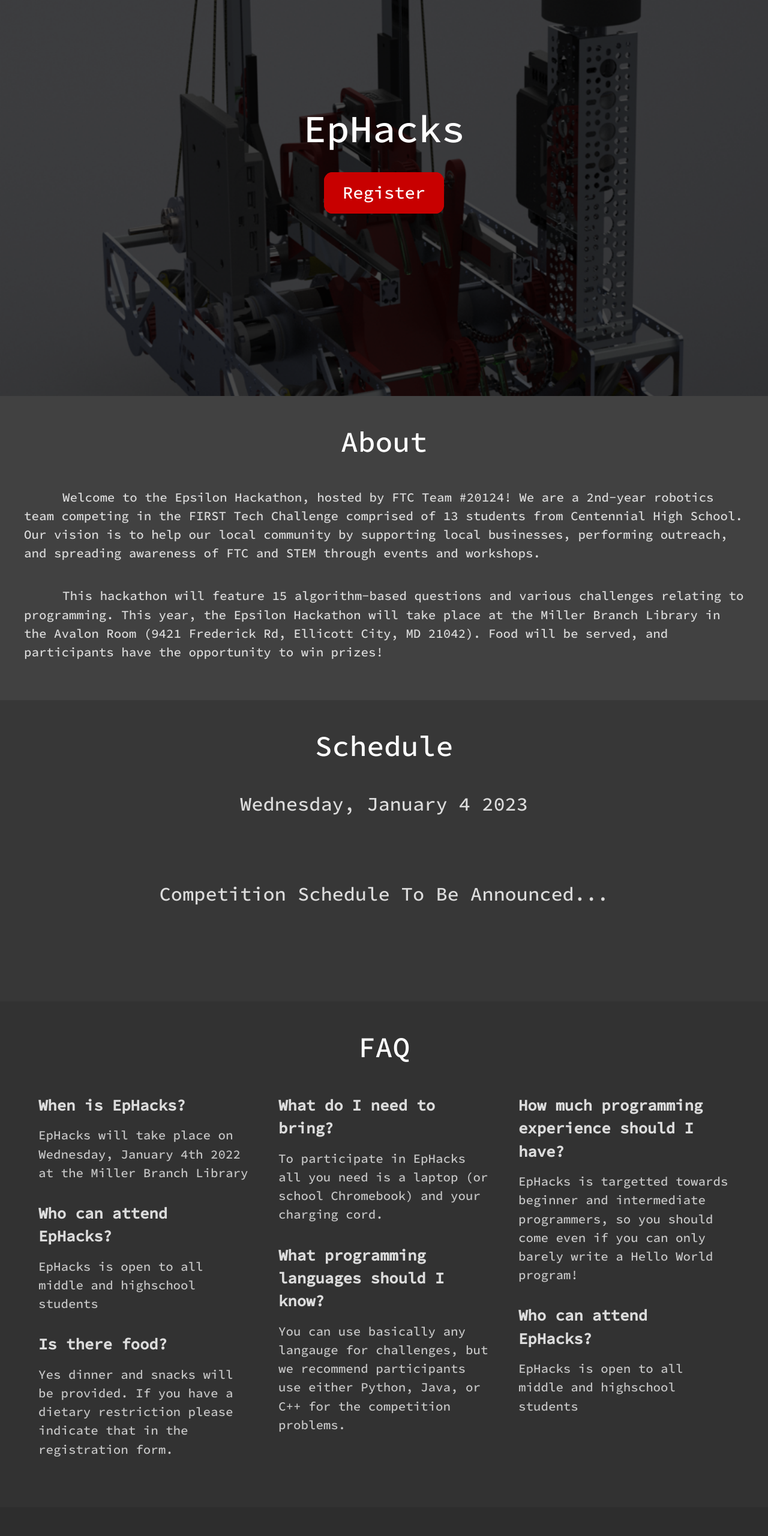
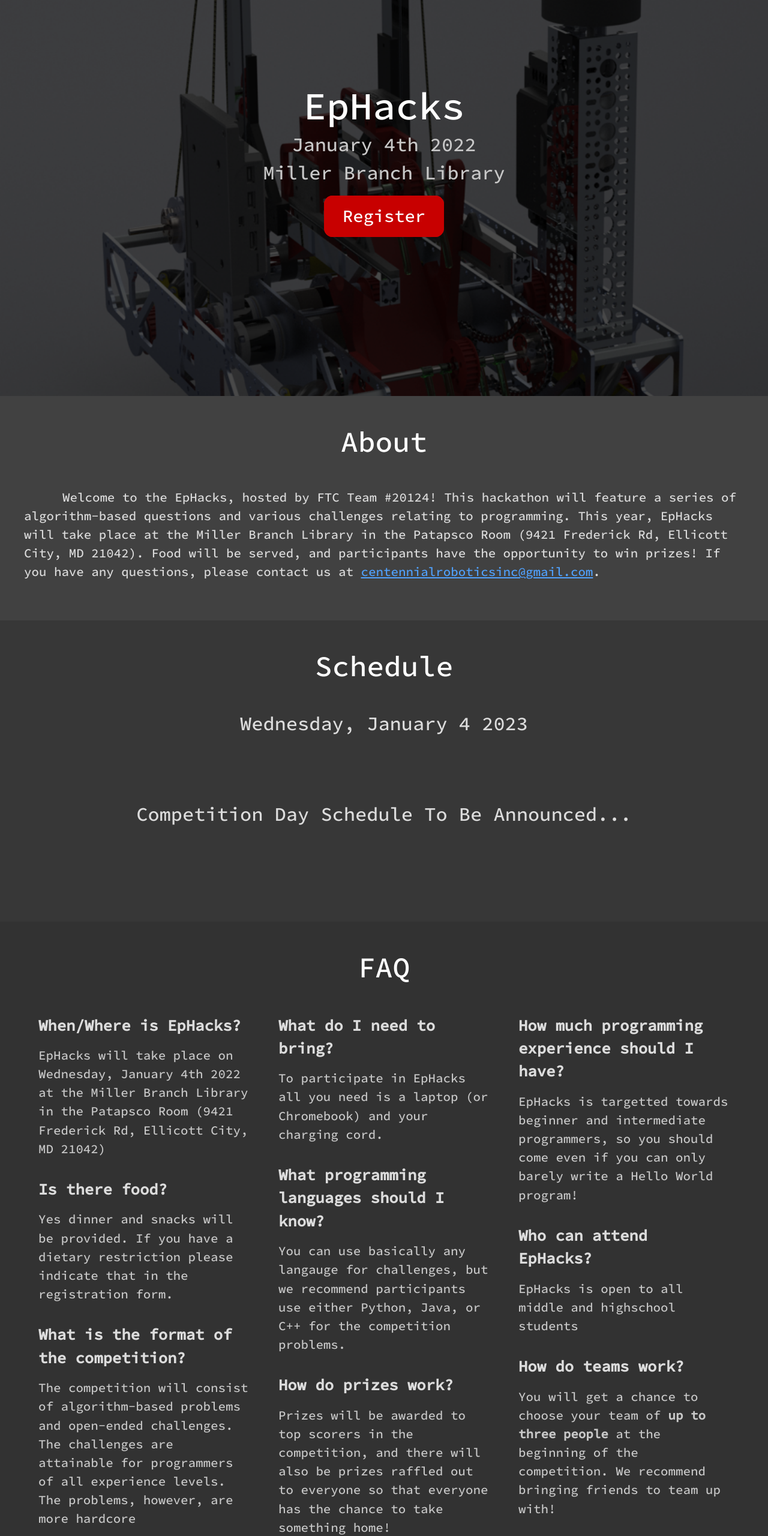
Before and after one commit to teky1/EpHacks, a plain HTML site: page index.html in a window 1280 px wide. Shown: the part 140-2700 px from the top of the page at 60% size. Drawn offline with nearby package versions, Linux system fonts and the light colour scheme.

Commit message:
final touches hopefully?

```diff
--- a/index.html
+++ b/index.html
@@ -38,7 +38,7 @@
                         <a href="#team" class="nav-link">Team</a>
                     </li>
                     <li class="nav-item">
-                        <a href="#" class="nav-link registerBtn">Register</a>
+                        <a href="https://forms.gle/p87Y1A9PnvhgFeSv8" target="_blank" class="nav-link registerBtn">Register</a>
                     </li>
                 </ul>
             </div>
@@ -48,22 +48,22 @@
     <div class="container-fluid hero align-items-center" style="display: flex;">
         <div class="mx-auto my-auto text-center" style="display:inline-block">
             <h1 class="display-1">EpHacks</h1>
-            <a href="#" class="registerBtn" id="heroRegister">Register</a>
+            <h3 id="date">January 4th 2022</h3>
+            <h3 id="location">Miller Branch Library</h3>
+            <a href="https://forms.gle/p87Y1A9PnvhgFeSv8" target="_blank" class="registerBtn" id="heroRegister">Register</a>
         </div>
     </div>
 
     <div class="container-fluid section" id="about">
         <div class="sectionContainer">
             <h1 class="sectionTitle">About</h1>
-            <p> Welcome to the Epsilon Hackathon, hosted by FTC Team #20124! We are a 2nd-year robotics team competing in the FIRST Tech Challenge comprised of 13 students from Centennial High School. Our vision is to help our local community by supporting local businesses, performing outreach, and spreading awareness of FTC and STEM through events and workshops. </p>
-            <br>
-            <p>This hackathon will feature 15 algorithm-based questions and various challenges relating to programming. This year, the Epsilon Hackathon will take place at the Miller Branch Library in the Avalon Room (9421 Frederick Rd, Ellicott City, MD 21042). Food will be served, and participants have the opportunity to win prizes!</p>
+            <p> Welcome to the EpHacks, hosted by FTC Team #20124! This hackathon will feature a series of algorithm-based questions and various challenges relating to programming. This year, EpHacks will take place at the Miller Branch Library in the Patapsco Room (9421 Frederick Rd, Ellicott City, MD 21042). Food will be served, and participants have the opportunity to win prizes! If you have any questions, please contact us at <a style="color:rgb(80, 161, 253)" href="mailto:centennialroboticsinc@gmail.com">centennialroboticsinc@gmail.com</a>.</p>
         </div>
     </div>
 
     <div class="container-fluid section" id="schedule">
         <h1 class="sectionTitle">Schedule</h1>
-        <h2>Wednesday, January 4 2023</h2><h2>Competition Schedule To Be Announced...</h2>
+        <h2>Wednesday, January 4 2023</h2><h2>Competition Day Schedule To Be Announced...</h2>
     </div>
 
     <div class="container-fluid section" id="faq">
@@ -72,26 +72,30 @@
             <div class="row">
                 <div class="col-md-4 faqColumn">
                     <div class="container faqQuestion">
-                        <span class="question">When is EpHacks?</span>
-                        <span class="answer">EpHacks will take place on Wednesday, January 4th 2022 at the Miller Branch Library</span>
-                    </div>
-                    <div class="container faqQuestion">
-                        <span class="question">Who can attend EpHacks?</span>
-                        <span class="answer">EpHacks is open to all middle and highschool students</span>
+                        <span class="question">When/Where is EpHacks?</span>
+                        <span class="answer">EpHacks will take place on Wednesday, January 4th 2022 at the Miller Branch Library in the Patapsco Room (9421 Frederick Rd, Ellicott City, MD 21042)</span>
                     </div>
                     <div class="container faqQuestion">
                         <span class="question">Is there food?</span>
                         <span class="answer">Yes dinner and snacks will be provided. If you have a dietary restriction please indicate that in the registration form.</span>
                     </div>
+                    <div class="container faqQuestion">
+                        <span class="question">What is the format of the competition?</span>
+                        <span class="answer">The competition will consist of algorithm-based problems and open-ended challenges. The challenges are attainable for programmers of all experience levels. The problems, however, are more hardcore</span>
+                    </div>
                 </div>
                 <div class="col-md-4 faqColumn">
                     <div class="container faqQuestion">
                         <span class="question">What do I need to bring?</span>
-                        <span class="answer">To participate in EpHacks all you need is a laptop (or school Chromebook) and your charging cord.</span>
+                        <span class="answer">To participate in EpHacks all you need is a laptop (or Chromebook) and your charging cord.</span>
                     </div>
                     <div class="container faqQuestion">
                         <span class="question">What programming languages should I know?</span>
                         <span class="answer">You can use basically any langauge for challenges, but we recommend participants use either Python, Java, or C++ for the competition problems.</span>
+                    </div>
+                    <div class="container faqQuestion">
+                        <span class="question">How do prizes work?</span>
+                        <span class="answer">Prizes will be awarded to top scorers in the competition, and there will also be prizes raffled out to everyone so that everyone has the chance to take something home!</span>
                     </div>
                 </div>
                 <div class="col-md-4 faqColumn">
@@ -103,15 +107,20 @@
                         <span class="question">Who can attend EpHacks?</span>
                         <span class="answer">EpHacks is open to all middle and highschool students</span>
                     </div>
+                    <div class="container faqQuestion">
+                        <span class="question">How do teams work?</span>
+                        <span class="answer">You will get a chance to choose your team of <b>up to three people</b> at the beginning of the competition. We recommend bringing friends to team up with!</span>
+                    </div>
                 </div>
             </div>
         </div>
     </div>
 
     <div class="container-fluid section" id="team">
-        <h1 class="sectionTitle">Our Team</h1>
+        <h1 class="sectionTitle">Team Epsilon #20124</h1>
         <div class="sectionContainer">
-            <p>Lorem ipsum dolor sit amet, consectetur adipiscing elit. Vestibulum eros ante, consectetur id turpis non, molestie pretium nisl. Ut euismod sit amet justo id ullamcorper. Morbi massa nisi, rutrum at ornare at, mattis ut tellus. Pellentesque et mauris mi. Suspendisse potenti. Etiam placerat iaculis augue, nec gravida lorem ultricies nec. Pellentesque non bibendum nulla, ut dapibus arcu. Nulla elementum nisl non arcu euismod pharetra. Aenean ligula sapien, aliquet vel lacus quis, dignissim consequat libero. Fusce id accumsan orci, ac dictum dolor. Proin eget scelerisque est, at porta sapien. Suspendisse sodales ex ut erat posuere pulvinar sit amet in enim. Cras non condimentum risus, nec facilisis velit. Maecenas nec luctus est. Cras turpis sapien, tempor sit amet ante vel, fringilla volutpat massa.</p>
+            <img src="assets/partial_team_pic.png">
+            <p>We are Team Epsilon #20124, a 2nd-year robotics team competing in the FIRST Tech Challenge comprised of students from Centennial High School. Our vision is to help our local community by supporting local businesses, performing outreach, and spreading awareness of FTC and STEM through events and workshops. <br><br>If you have any questions or concerns, please contact us at <a style="color:rgb(80, 161, 253)" href="mailto:centennialroboticsinc@gmail.com" >centennialroboticsinc@gmail.com</a>.</p>
         </div>
     </div>
 
--- a/styles.css
+++ b/styles.css
@@ -24,9 +24,19 @@ body {
     color: white;
     font-size: 4rem;
     font-family: 'Source Code Pro', monospace;
-    margin-bottom: 3rem;
+    /* margin-bottom: 3rem; */
+}
+.hero h3 {
+    color: rgb(200,200,200);
+    font-size: 2rem;
+    font-family: 'Source Code Pro', monospace;
+    margin-bottom: 2rem;
+}
+.hero #date{
+    margin-bottom: .5rem;;
 }
 #heroRegister {
+    margin-top: 3rem;
     text-decoration: none;
     font-size: 1.8rem;
     font-family: 'Source Code Pro', monospace;
@@ -158,3 +168,17 @@ body {
     text-align: left;
     text-indent: 4rem;
 }
+#team div {
+    max-width: 800px;
+}
+#team img {
+    max-width: 750px;
+    width: 100%;
+    height: auto;
+    margin: 0 auto;
+    border: .5rem solid rgb(30, 30, 30);
+    margin-bottom: 3rem;
+}
+#team a {
+    color:rgb(80, 161, 253);
+}
```
Also changed, not shown: assets/partial_team_pic.png (added), assets/robot2.png (added), assets/robot2_dark.png (added).
